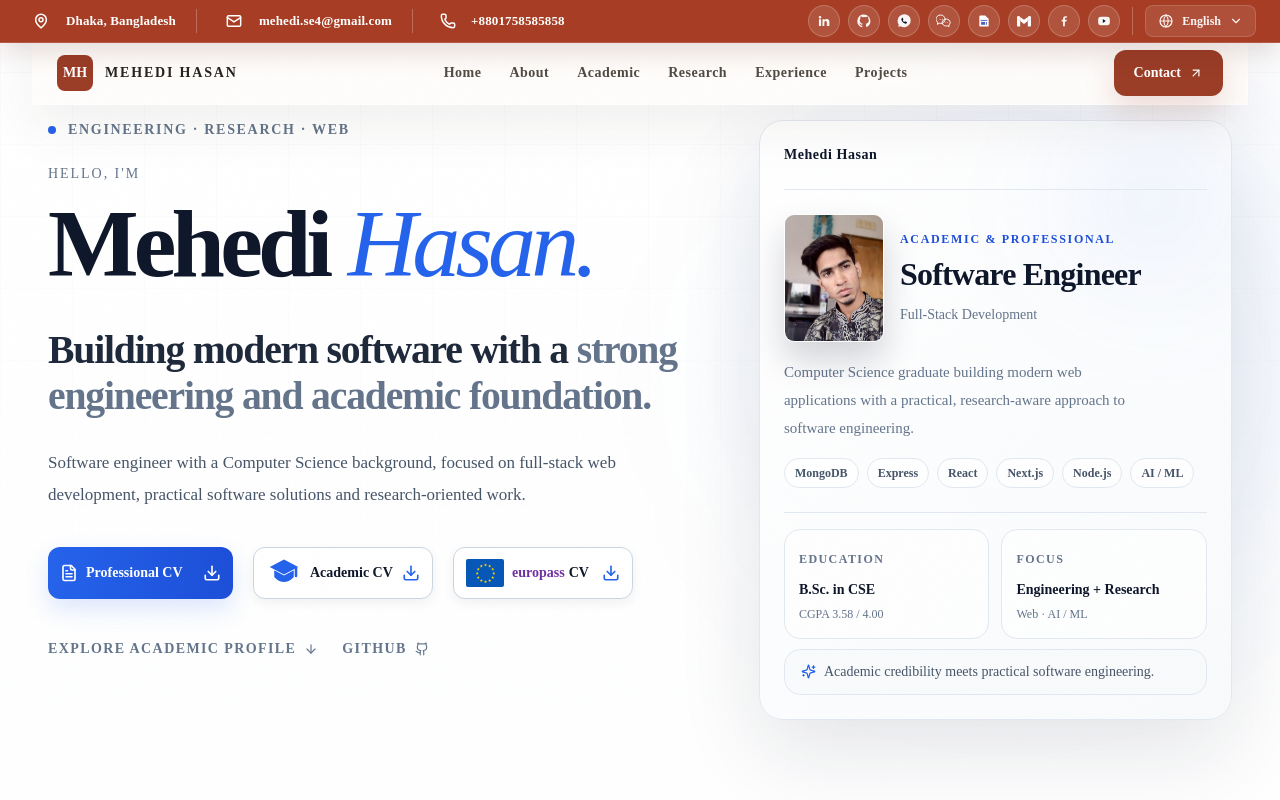
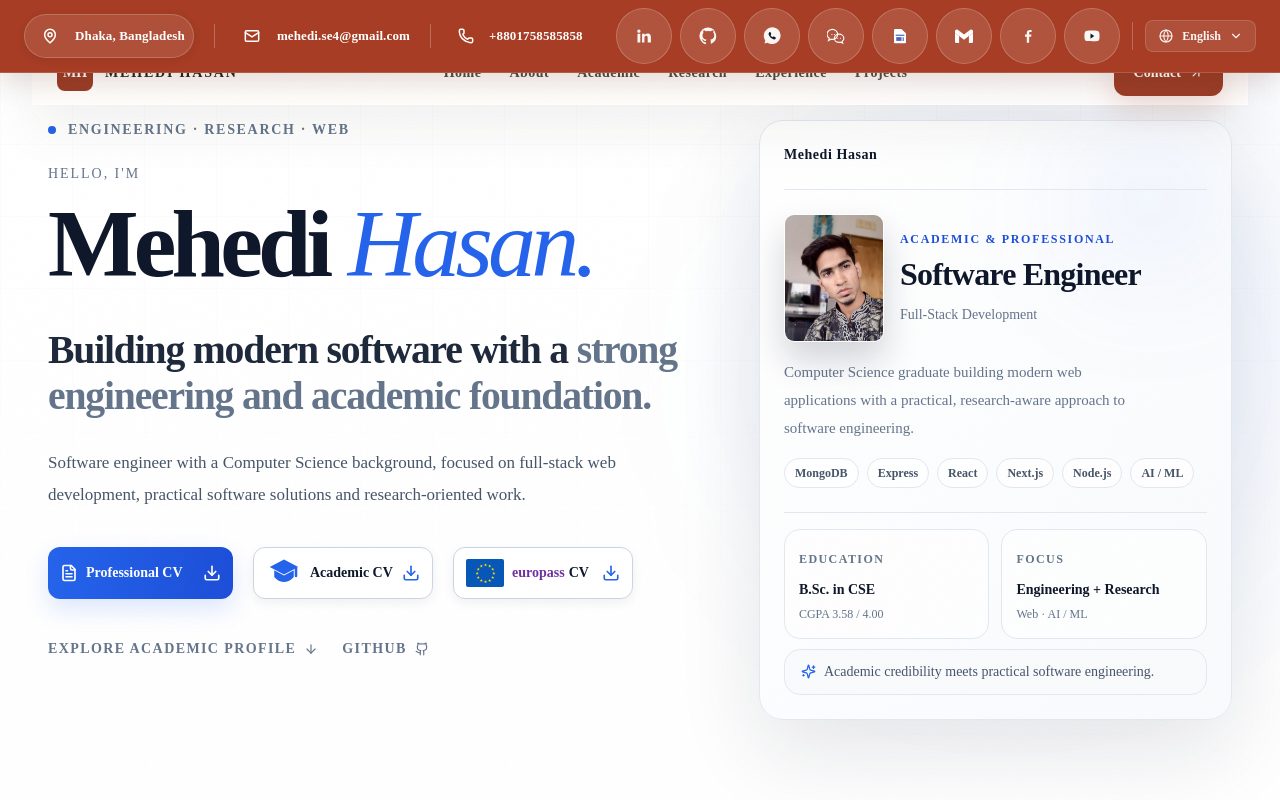
Before and after one commit to Mehedi1-SWE/portfolio, a Next.js app: page / in a window 1280 px wide. Shown: the top 800 px of the page. Built offline with nearby package versions, Linux system fonts and the light colour scheme.

Commit message:
Restore premium top bar social icon sizing and location pill

```diff
--- a/components/TopBar.tsx
+++ b/components/TopBar.tsx
@@ -89,9 +89,9 @@ export function TopBar() {
               target="_blank"
               rel="noopener noreferrer"
               aria-label="Open exact location in Google Maps"
-              className="group inline-flex min-w-0 items-center gap-2 whitespace-nowrap rounded-md outline-none transition-all duration-200 ease-out hover:text-white active:scale-[0.98]  focus-visible:ring-2 focus-visible:ring-white/40 ">
+              className="group inline-flex min-w-0 items-center gap-2 whitespace-nowrap rounded-full border border-white/20 bg-white/[.10] px-2 py-1 outline-none shadow-[0_2px_10px_rgba(0,0,0,.08)] backdrop-blur-sm transition-all duration-200 ease-out hover:bg-white/[.16] hover:text-white active:scale-[0.98] focus-visible:ring-2 focus-visible:ring-white/40">
               {/* Icon */}
-              <span className=" relative flex h-[34px] w-[34px] shrink-0 items-center justify-center rounded-[9px] transition-all duration-200 ease-out group-hover:bg-white/[.13] group-hover:shadow-[0_4px_14px_rgba(0,0,0,.14)] group-active:scale-[.94]">
+              <span className="relative flex h-[34px] w-[34px] shrink-0 items-center justify-center rounded-full transition-all duration-200 ease-out group-hover:bg-white/[.13] group-hover:shadow-[0_4px_14px_rgba(0,0,0,.14)] group-active:scale-[.94]">
                 {/* Normal */}
                 <MapPin size={16} strokeWidth={2.25} className=" absolute transition-all duration-200 ease-out group-hover:scale-0 group-hover:opacity-0" />
 
@@ -349,7 +349,7 @@ export function TopBar() {
 
         {/* ================= SOCIAL ICONS ================= */}
 
-        <div className="topbar-social-scroll flex max-w-[calc(100vw-100px)] shrink-0 items-center gap-1.5 overflow-x-auto sm:max-w-none sm:gap-2 sm:overflow-visible">
+        <div className="topbar-social-scroll flex max-w-[calc(100vw-100px)] shrink-0 items-center gap-2 overflow-x-auto py-2 sm:max-w-none sm:gap-2 sm:overflow-visible">
 
           {socialItems.map(({ label, href, color, icon: Icon }) =>
             label === "WeChat" ? (
@@ -362,11 +362,10 @@ export function TopBar() {
                 className={`
         group
         flex
-        h-9
-        w-9
+        h-14
+        w-14
+        shrink-0
         items-center
-        sm:h-8
-        sm:w-8
         justify-center
         rounded-full
         border
@@ -382,7 +381,7 @@ export function TopBar() {
         ${color}
       `}
               >
-                <Icon size={16} />
+                <Icon size={19} />
               </button>
             ) : (
               <a
@@ -401,11 +400,10 @@ export function TopBar() {
                 className={`
         group
         flex
-        h-9
-        w-9
+        h-14
+        w-14
+        shrink-0
         items-center
-        sm:h-8
-        sm:w-8
         justify-center
         rounded-full
         border
@@ -421,7 +419,7 @@ export function TopBar() {
         ${color}
       `}
               >
-                <Icon size={14} />
+                <Icon size={18} />
               </a>
             )
           )}
```
